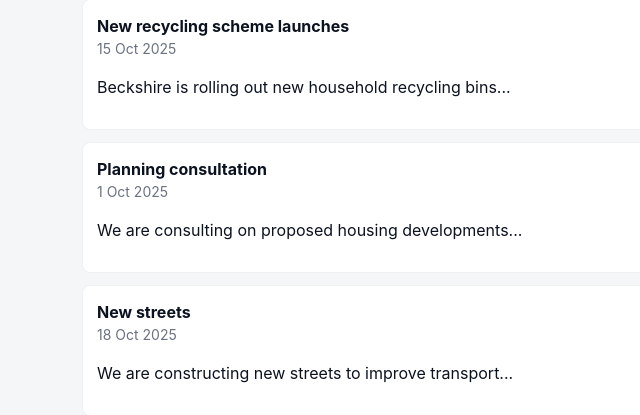
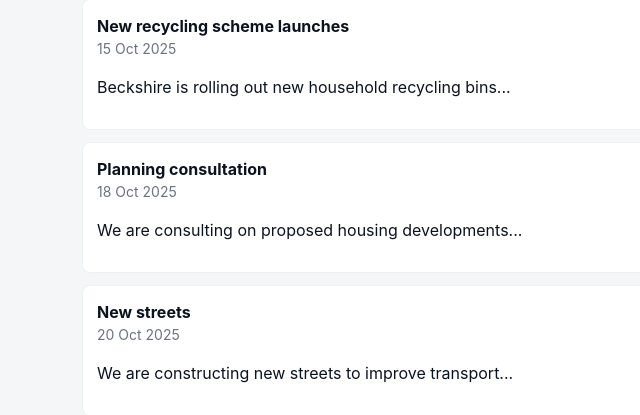
Before and after one commit to beckshireroleplaycommunity/Beckshire-Council, a plain HTML site: page index.html in a window 1280 px wide. Shown: the part 2202-2617 px from the top of the page, 0-640 px from the left. Drawn offline with Linux system fonts and the light colour scheme.

Commit message:
Update index.html

```diff
--- a/index.html
+++ b/index.html
@@ -248,8 +248,8 @@
         <h2>Latest news</h2>
         <div class="news-list" style="margin-top:12px">
           <article class="news-item"><strong>New recycling scheme launches</strong><div class="muted">15 Oct 2025</div><p>Beckshire is rolling out new household recycling bins...</p></article>
-          <article class="news-item"><strong>Planning consultation</strong><div class="muted">1 Oct 2025</div><p>We are consulting on proposed housing developments...</p></article>
-          <article class="news-item"><strong>New streets</strong><div class="muted">18 Oct 2025</div><p>We are constructing new streets to improve transport...</p></article>
+          <article class="news-item"><strong>Planning consultation</strong><div class="muted">18 Oct 2025</div><p>We are consulting on proposed housing developments...</p></article>
+          <article class="news-item"><strong>New streets</strong><div class="muted">20 Oct 2025</div><p>We are constructing new streets to improve transport...</p></article>
         </div>
       </section>
 
```
